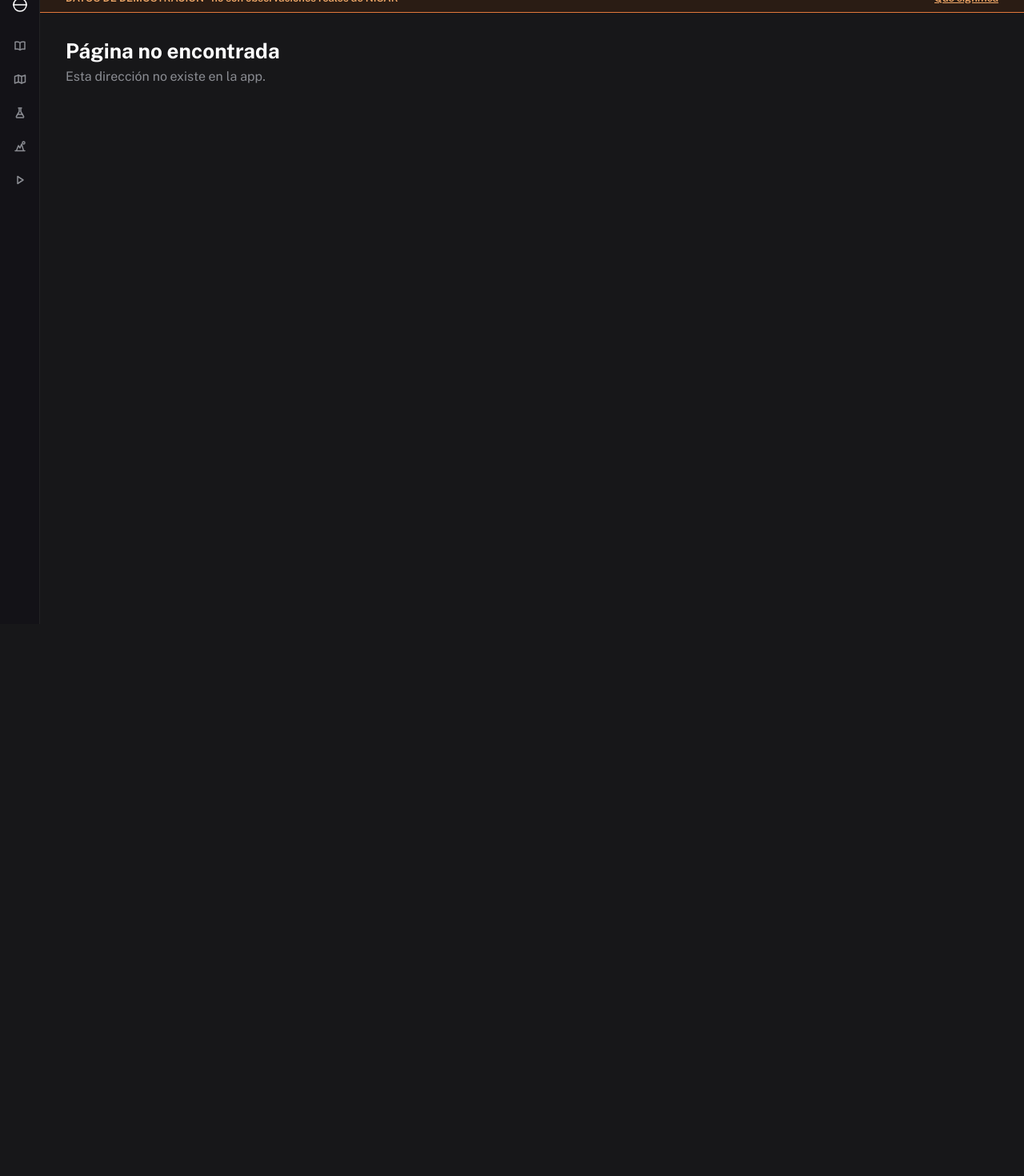
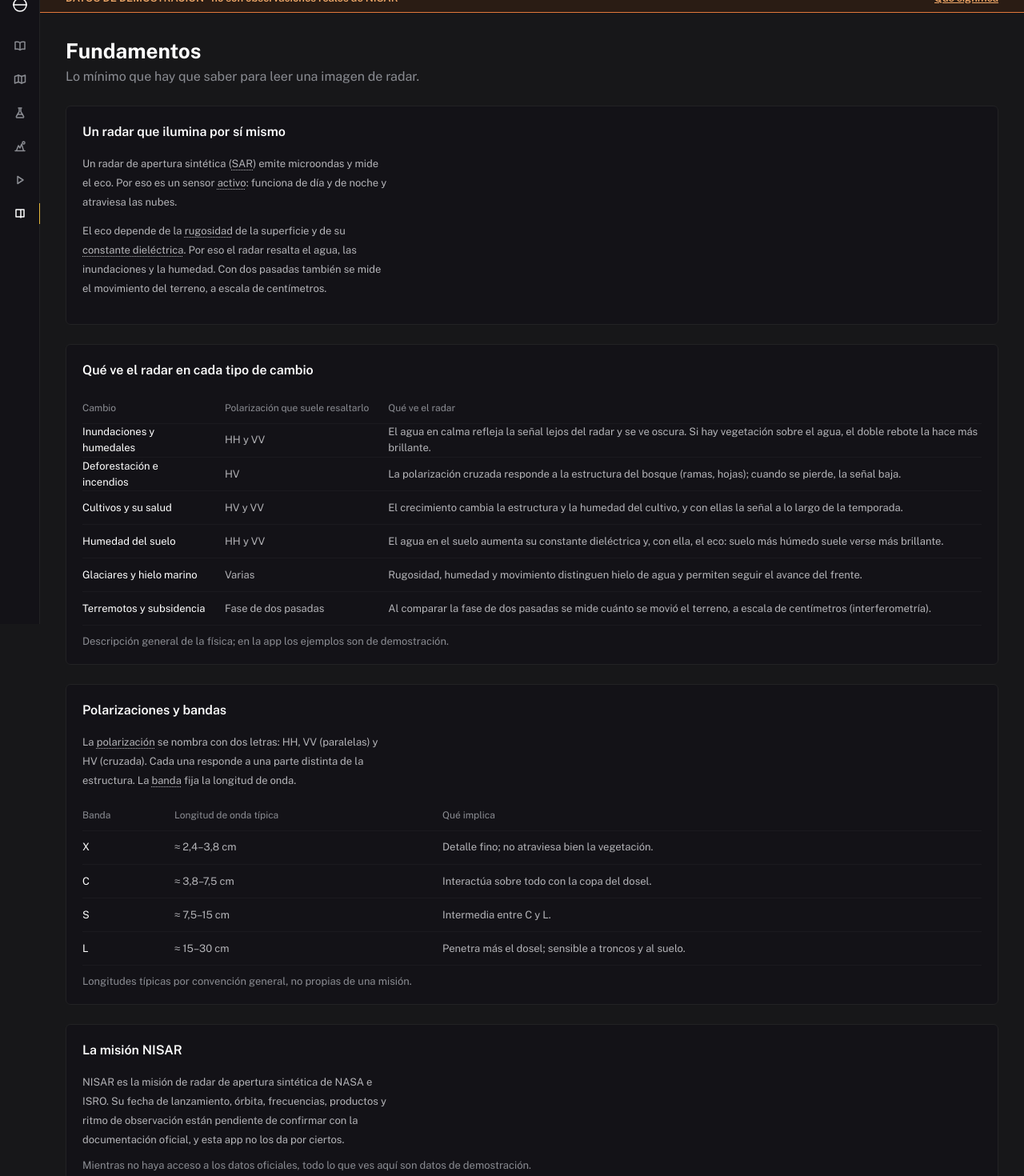
Before and after one commit to jmnss/PACHA, a React (Vite) app in the folder frontend/: page /fundamentos in a window 1280 px wide. Shown: the part 20-1490 px from the top of the page at 80% size. Before the commit the page ends 800 px from the top, so only its background shows below. Built offline with nearby package versions, Linux system fonts and the light colour scheme; no server answers.

Commit message:
feat(frontend): fundamentos y riel con seis destinos
Co-Authored-By: Claude Sonnet 5.5 <noreply@anthropic.com>

```diff
--- a/frontend/src/App.tsx
+++ b/frontend/src/App.tsx
@@ -11,6 +11,7 @@ const Historias = lazy(() => import('./pantallas/historias/Historias'))
 const Observatorio = lazy(() => import('./pantallas/observatorio/Observatorio'))
 const Laboratorio = lazy(() => import('./pantallas/laboratorio/Laboratorio'))
 const Recorrido = lazy(() => import('./pantallas/recorrido/Recorrido'))
+const Fundamentos = lazy(() => import('./pantallas/fundamentos/Fundamentos'))
 const Simulador = lazy(() => import('./pantallas/simulador/Simulador'))
 
 export default function App() {
@@ -68,6 +69,16 @@ export default function App() {
           }
         />
         <Route
+          path="fundamentos"
+          element={
+            <LimiteError>
+              <Suspense fallback={<Cargando texto="Cargando…" />}>
+                <Fundamentos />
+              </Suspense>
+            </LimiteError>
+          }
+        />
+        <Route
           path="_sistema"
           element={
             <LimiteError>
--- a/frontend/src/diseno/Estructura.tsx
+++ b/frontend/src/diseno/Estructura.tsx
@@ -1,7 +1,7 @@
 import type { ComponentType } from 'react'
 import { NavLink, Outlet, useSearchParams } from 'react-router-dom'
 import { BandaDemostracion } from './BandaDemostracion'
-import { IconoHistorias, IconoLaboratorio, IconoObservatorio, IconoRecorrido, IconoSimulador } from './iconos'
+import { IconoHistorias, IconoLaboratorio, IconoLibro, IconoObservatorio, IconoRecorrido, IconoSimulador } from './iconos'
 import { Marca } from './marca'
 
 interface Destino {
@@ -14,11 +14,12 @@ interface Destino {
 
 /** Solo destinos que existen (docs/diseno.md §7). Se añaden con cada pantalla nueva. */
 const DESTINOS: Destino[] = [
-  { ruta: '/', etiqueta: 'Historias', etiquetaCorta: 'Historias', Icono: IconoHistorias, fin: true },
+  { ruta: '/', etiqueta: 'Historias', etiquetaCorta: 'Inicio', Icono: IconoHistorias, fin: true },
   { ruta: '/observatorio', etiqueta: 'Observatorio', etiquetaCorta: 'Observ.', Icono: IconoObservatorio },
   { ruta: '/laboratorio', etiqueta: 'Laboratorio del radar', etiquetaCorta: 'Lab.', Icono: IconoLaboratorio },
   { ruta: '/simulador', etiqueta: 'Simulador de eventos', etiquetaCorta: 'Simul.', Icono: IconoSimulador },
   { ruta: '/recorrido', etiqueta: 'Recorrido guiado', etiquetaCorta: 'Tour', Icono: IconoRecorrido },
+  { ruta: '/fundamentos', etiqueta: 'Fundamentos', etiquetaCorta: 'Base', Icono: IconoLibro },
 ]
 
 /** Riel de 50 px (escritorio, tablet) o barra inferior (< 700 px) más el lienzo con la banda arriba. */
--- /dev/null
+++ b/frontend/src/pantallas/fundamentos/Fundamentos.tsx
@@ -0,0 +1,61 @@
+import { CabeceraPantalla } from '../../diseno/CabeceraPantalla'
+import { Tabla, type ColumnaTabla } from '../../diseno/Tabla'
+import { Tarjeta } from '../../diseno/Tarjeta'
+import { Termino } from '../../diseno/Termino'
+import { BANDAS, FENOMENOS, PENDIENTE, type Banda, type Fenomeno } from './contenido'
+import './fundamentos.css'
+
+const COL_FEN: ColumnaTabla<Fenomeno & Record<string, unknown>>[] = [
+  { clave: 'cambio', etiqueta: 'Cambio', identidad: true },
+  { clave: 'pol', etiqueta: 'Polarización que suele resaltarlo' },
+  { clave: 'que_ve', etiqueta: 'Qué ve el radar' },
+]
+const COL_BANDAS: ColumnaTabla<Banda & Record<string, unknown>>[] = [
+  { clave: 'nombre', etiqueta: 'Banda', identidad: true },
+  { clave: 'longitud', etiqueta: 'Longitud de onda típica' },
+  { clave: 'nota', etiqueta: 'Qué implica' },
+]
+
+/** Fundamentos: la física del radar en lenguaje llano y lo que de NISAR queda por confirmar. */
+export default function Fundamentos() {
+  return (
+    <>
+      <CabeceraPantalla titulo="Fundamentos" hallazgo="Lo mínimo que hay que saber para leer una imagen de radar." />
+      <div className="fundamentos">
+        <Tarjeta titulo="Un radar que ilumina por sí mismo">
+          <p className="fundamentos__texto">
+            Un radar de apertura sintética (<Termino nombre="SAR" explicacion="Radar que combina muchas mediciones a lo largo de su trayectoria para formar imágenes de alta resolución." />) emite
+            microondas y mide el eco. Por eso es un sensor <Termino nombre="activo" explicacion="Emite su propia señal: no depende de la luz del Sol." />: funciona de día y de noche
+            y atraviesa las nubes.
+          </p>
+          <p className="fundamentos__texto">
+            El eco depende de la <Termino nombre="rugosidad" explicacion="Cuán irregular es la superficie comparada con la longitud de onda." /> de
+            la superficie y de su <Termino nombre="constante dieléctrica" explicacion="Cuánto responde un material al campo eléctrico; el agua la tiene muy alta, así que la humedad se nota en el eco." />.
+            Por eso el radar resalta el agua, las inundaciones y la humedad. Con dos pasadas también se mide el movimiento del terreno, a escala de centímetros.
+          </p>
+        </Tarjeta>
+        <Tarjeta titulo="Qué ve el radar en cada tipo de cambio">
+          <Tabla columnas={COL_FEN} filas={FENOMENOS as (Fenomeno & Record<string, unknown>)[]} titulo="Cambios y su huella en el radar" />
+          <p className="fundamentos__nota">Descripción general de la física; en la app los ejemplos son de demostración.</p>
+        </Tarjeta>
+        <Tarjeta titulo="Polarizaciones y bandas">
+          <p className="fundamentos__texto">
+            La <Termino nombre="polarización" explicacion="Orientación de la onda al emitir (primera letra) y al recibir (segunda): H horizontal, V vertical." /> se
+            nombra con dos letras: HH, VV (paralelas) y HV (cruzada). Cada una responde a una parte distinta de la estructura.
+            La <Termino nombre="banda" explicacion="Rango de frecuencias del radar; a mayor longitud de onda, más penetra la vegetación." /> fija
+            la longitud de onda.
+          </p>
+          <Tabla columnas={COL_BANDAS} filas={BANDAS as (Banda & Record<string, unknown>)[]} titulo="Bandas de radar y su longitud de onda típica" />
+          <p className="fundamentos__nota">Longitudes típicas por convención general, no propias de una misión.</p>
+        </Tarjeta>
+        <Tarjeta titulo="La misión NISAR">
+          <p className="fundamentos__texto">
+            NISAR es la misión de radar de apertura sintética de NASA e ISRO. Su fecha de lanzamiento, órbita, frecuencias, productos y
+            ritmo de observación están {PENDIENTE}, y esta app no los da por ciertos.
+          </p>
+          <p className="fundamentos__nota">Mientras no haya acceso a los datos oficiales, todo lo que ves aquí son datos de demostración.</p>
+        </Tarjeta>
+      </div>
+    </>
+  )
+}
--- /dev/null
+++ b/frontend/src/pantallas/fundamentos/contenido.ts
@@ -0,0 +1,32 @@
+/**
+ * Texto de «Fundamentos». Solo física general del radar y lo que dice `docs/challenge.md`.
+ * Lo específico de NISAR (órbita, frecuencias, productos, fechas) NO se afirma: va marcado
+ * «pendiente de confirmar con la documentación oficial».
+ */
+export const PENDIENTE = 'pendiente de confirmar con la documentación oficial'
+
+export interface Fenomeno { cambio: string; que_ve: string; pol: string }
+
+export const FENOMENOS: Fenomeno[] = [
+  { cambio: 'Inundaciones y humedales', pol: 'HH y VV',
+    que_ve: 'El agua en calma refleja la señal lejos del radar y se ve oscura. Si hay vegetación sobre el agua, el doble rebote la hace más brillante.' },
+  { cambio: 'Deforestación e incendios', pol: 'HV',
+    que_ve: 'La polarización cruzada responde a la estructura del bosque (ramas, hojas); cuando se pierde, la señal baja.' },
+  { cambio: 'Cultivos y su salud', pol: 'HV y VV',
+    que_ve: 'El crecimiento cambia la estructura y la humedad del cultivo, y con ellas la señal a lo largo de la temporada.' },
+  { cambio: 'Humedad del suelo', pol: 'HH y VV',
+    que_ve: 'El agua en el suelo aumenta su constante dieléctrica y, con ella, el eco: suelo más húmedo suele verse más brillante.' },
+  { cambio: 'Glaciares y hielo marino', pol: 'Varias',
+    que_ve: 'Rugosidad, humedad y movimiento distinguen hielo de agua y permiten seguir el avance del frente.' },
+  { cambio: 'Terremotos y subsidencia', pol: 'Fase de dos pasadas',
+    que_ve: 'Al comparar la fase de dos pasadas se mide cuánto se movió el terreno, a escala de centímetros (interferometría).' },
+]
+
+export interface Banda { nombre: string; longitud: string; nota: string }
+/** Longitudes de onda típicas de cada banda de radar (convención general, no específica de una misión). */
+export const BANDAS: Banda[] = [
+  { nombre: 'X', longitud: '≈ 2,4–3,8 cm', nota: 'Detalle fino; no atraviesa bien la vegetación.' },
+  { nombre: 'C', longitud: '≈ 3,8–7,5 cm', nota: 'Interactúa sobre todo con la copa del dosel.' },
+  { nombre: 'S', longitud: '≈ 7,5–15 cm', nota: 'Intermedia entre C y L.' },
+  { nombre: 'L', longitud: '≈ 15–30 cm', nota: 'Penetra más el dosel; sensible a troncos y al suelo.' },
+]
--- /dev/null
+++ b/frontend/src/pantallas/fundamentos/fundamentos.css
@@ -0,0 +1,4 @@
+/* Fundamentos (docs/diseno.md). Solo tokens. */
+.fundamentos { display: flex; flex-direction: column; gap: var(--gap); min-width: 0; }
+.fundamentos__texto { margin: 0 0 var(--space-3); max-width: var(--w-lectura); color: var(--secondary); line-height: var(--lh-24); }
+.fundamentos__nota { margin: var(--space-3) 0 0; color: var(--muted); font-size: var(--fs-13); line-height: var(--lh-16); }
```
Also changed, not shown: 9 other files (tests, documents, lock files or other folders).
